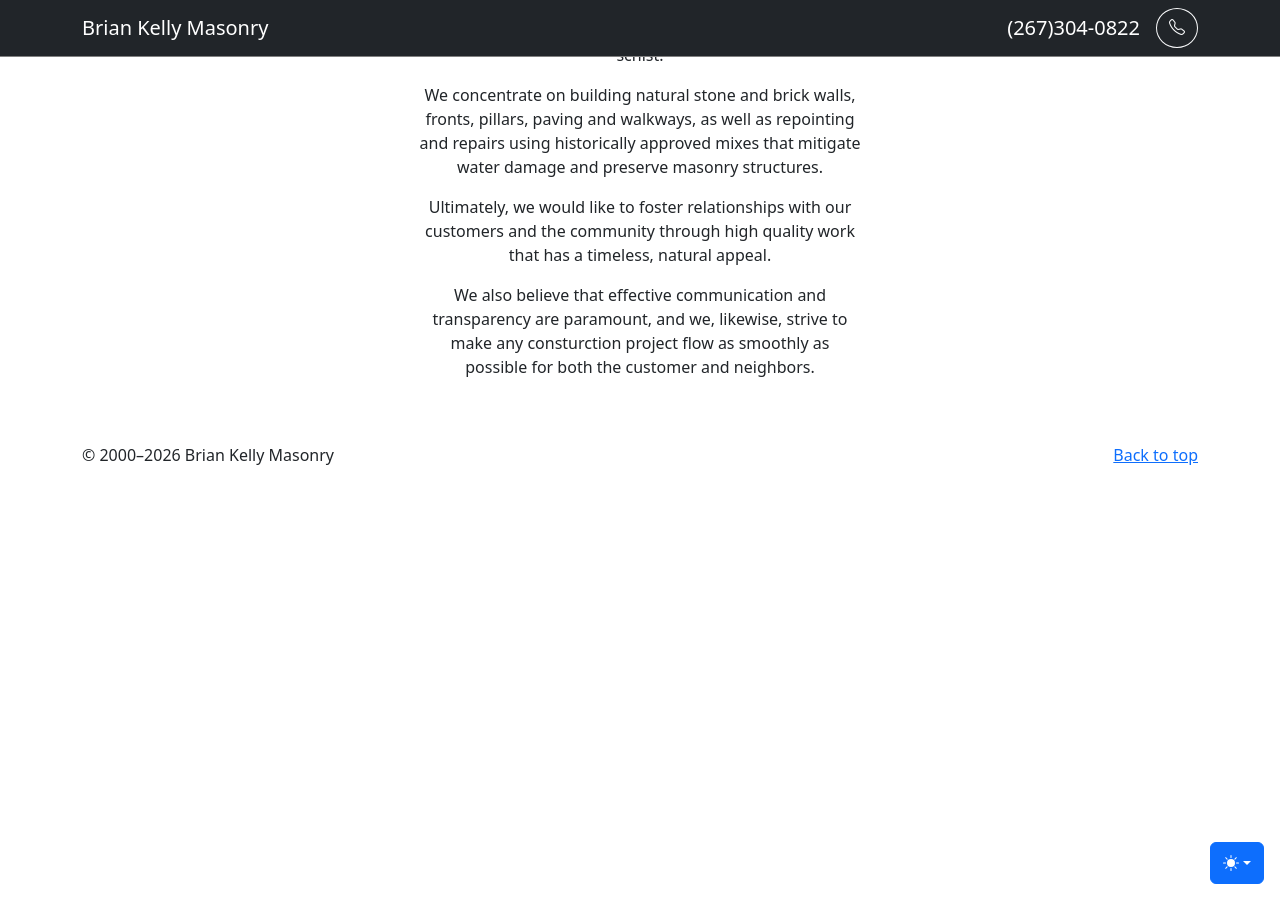
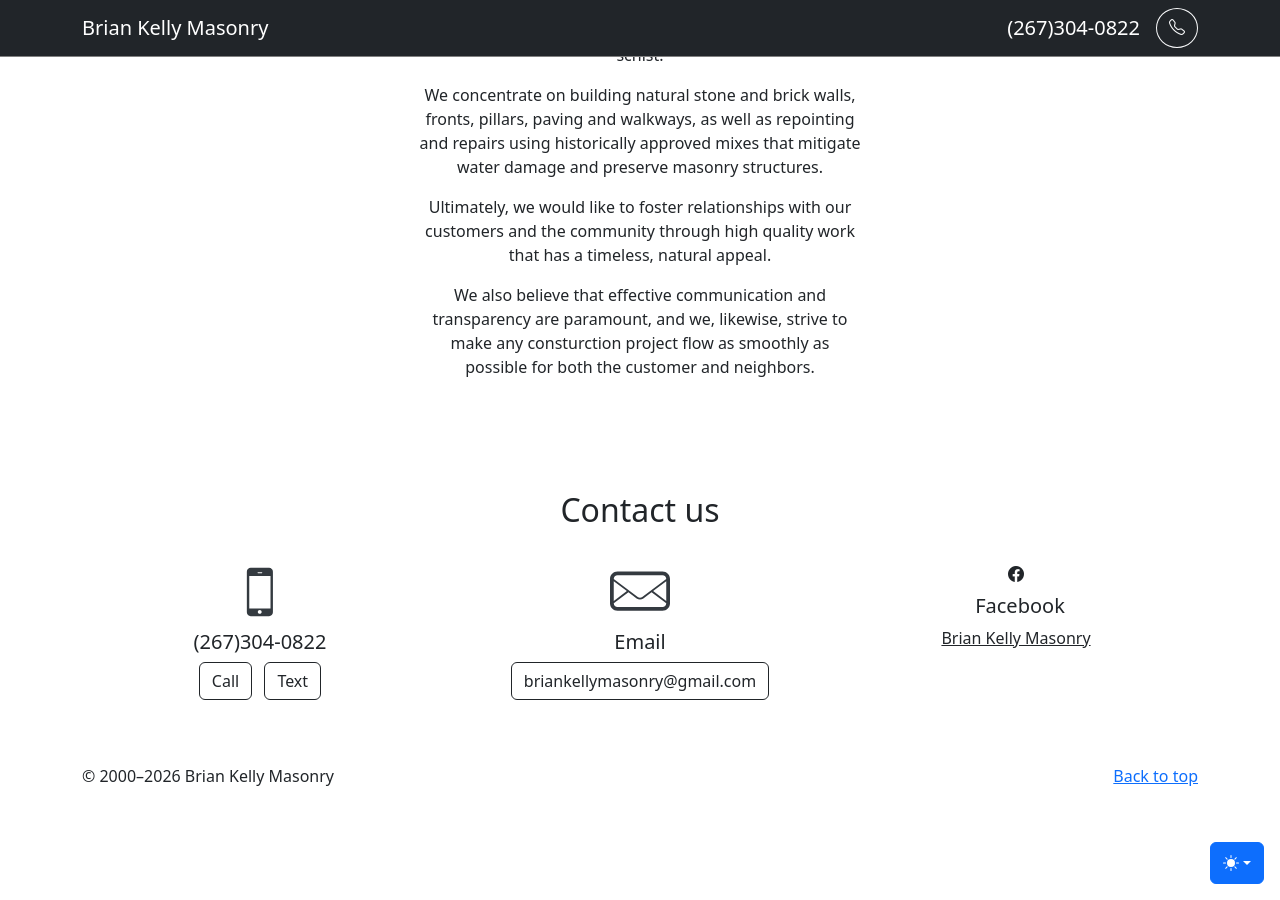
Before and after one commit to ryanbyoung/briankellymasonry, a Jekyll site: the page built from index.html, in a window 1280 px wide and 900 px high, scrolled down 868 px. Built offline with Jekyll 4.4.1, drawn with Linux system fonts in a browser that asks for light colours.

Commit message:
Update index.html

```diff
--- a/index.html
+++ b/index.html
@@ -38,29 +38,38 @@ excerpt: Brian Kelly Masonry
         </div>
         <!-- End text -->
         <!-- Begin Contact -->
-        <!--<div class="py-5 text-center">
+
+        <div class="py-5 text-center">
           <h2 class="fw-light text-center">Contact us</h2>
           <div class="row justify-content-lg-center">
-            <div class="col-lg-6 col-xl-6">
-              <div class="row">
-                <div class="col-md-6 pt-3">
+            <div class="col-md-4 pt-4">
+              <svg version="1.1" id="Layer_1" xmlns="http://www.w3.org/2000/svg" xmlns:xlink="http://www.w3.org/1999/xlink" x="0px" y="0px" width="60" height="60" viewBox="0 0 512 512" enable-background="new 0 0 512 512" xml:space="preserve">
+                <path fill="#343a40" d="M366.24,82.96c0-18.202-14.758-32.96-32.96-32.96H176.72c-18.202,0-32.96,14.758-32.96,32.96v346.08 c0,18.202,14.758,32.96,32.96,32.96h156.56c18.202,0,32.96-14.758,32.96-32.96V82.96z M238.653,87.08h32.959 c2.277,0,4.12,1.845,4.12,4.12c0,2.275-1.843,4.12-4.12,4.12h-32.959c-2.275,0-4.12-1.845-4.12-4.12 C234.533,88.925,236.378,87.08,238.653,87.08z M253.761,442.494c-9.101,0-16.486-7.379-16.486-16.479 c0-9.102,7.385-16.48,16.486-16.48c9.101,0,16.472,7.379,16.472,16.48C270.233,435.115,262.862,442.494,253.761,442.494z M345.64,396.08H164.36V120.04h181.28V396.08z"></path>
+              </svg>
+              <h3 class="h5 fw-light pt-2">(267)304-0822</h3>
+              <p>
+                <a class="btn btn-outline-dark me-2" href="tel:2673040822" role="button">Call</a>
+                <a class="btn btn-outline-dark" href="sms:2673040822" role="button">Text</a>
+              </p>
+            </div>
+            <div class="col-md-4 pt-4">
               <svg class="icon icon-mail" xmlns="http://www.w3.org/2000/svg" xmlns:xlink="http://www.w3.org/1999/xlink" version="1.1" width="60" height="60" viewBox="0 0 1024 1024">
                 <path fill="#343a40" d="M896 160h-768c-70.688 0-128 57.344-128 128v416c0 70.688 57.312 128 128 128h768c70.688 0 128-57.312 128-128v-416c0-70.656-57.312-128-128-128zM64 328l223.968 168-223.968 168v-336zM960 704c0 35.328-28.736 64-64 64h-768c-35.296 0-64-28.672-64-64l250.624-188 139.776 104.864c17.056 12.736 37.312 19.2 57.6 19.2 20.256 0 40.512-6.432 57.568-19.2l139.808-104.864 250.624 188zM960 664l-224-168 224-168v336zM550.368 595.264c-11.168 8.384-24.416 12.8-38.368 12.8s-27.232-4.448-38.4-12.8l-409.6-307.264c0-35.296 28.704-64 64-64h768c35.264 0 64 28.704 64 64l-409.632 307.264z"></path>
               </svg>
-                  <h3 class="h5 fw-light pt-2">Email Us</h3>
+              <h3 class="h5 fw-light pt-2">Email</h3>
               <p>
-                    <a class="btn btn-outline-dark" href="mailto:vacationhottubs@gmail.com" role="button">vacationhottubs@gmail.com</a>
+                <a class="btn btn-outline-dark" href="mailto:briankellymasonry@gmail.com" role="button">briankellymasonry@gmail.com</a>
               </p>
             </div>
-                <div class="col-md-6 pt-3">
-                  <i class="bi-card-checklist" style="font-size:3.4rem;line-height:1.1"></i>
-                  <h3 class="h5 fw-light pt-2">Message Us</h3>
+            <div class="col-md-4 pt-4">
+              <a href="https://www.facebook.com/#" class="link-dark mr-4 me-2">
+                <i aria-label="Go to Brian Kelly Mansonry's Facebook page" class="bi-facebook" role="button"></i>
+              </a>
+              <h3 class="h5 fw-light pt-2">Facebook</h3>
               <p>
-                    <a class="btn btn-outline-dark" href="contact-us/" role="button">Complete the form</a>
+                <a href="https://www.facebook.com/#" class="link-dark mr-4 me-2">Brian Kelly Masonry</a>
               </p>
             </div>
           </div>
         </div>
-          </div>
-        </div>
         <!-- End Contact -->
```
Lines whose indentation alone changed are shown as unchanged.
